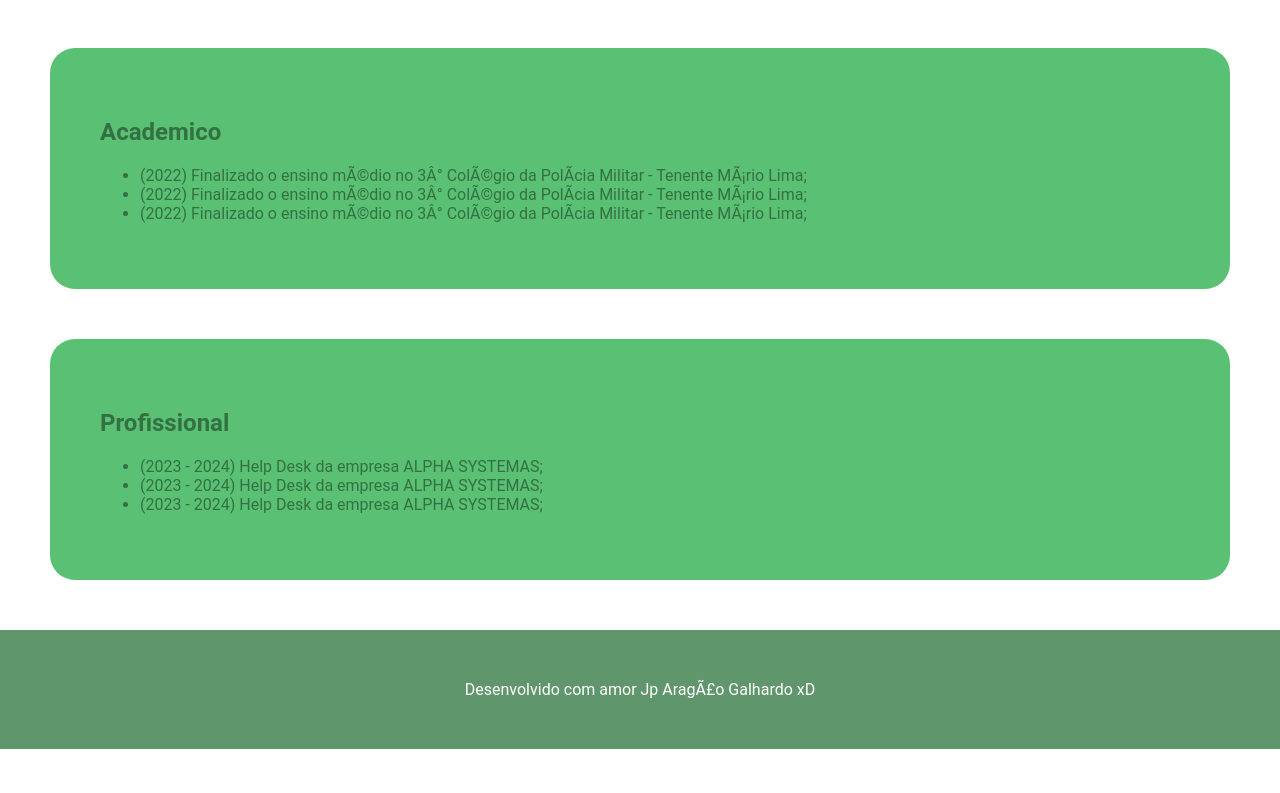
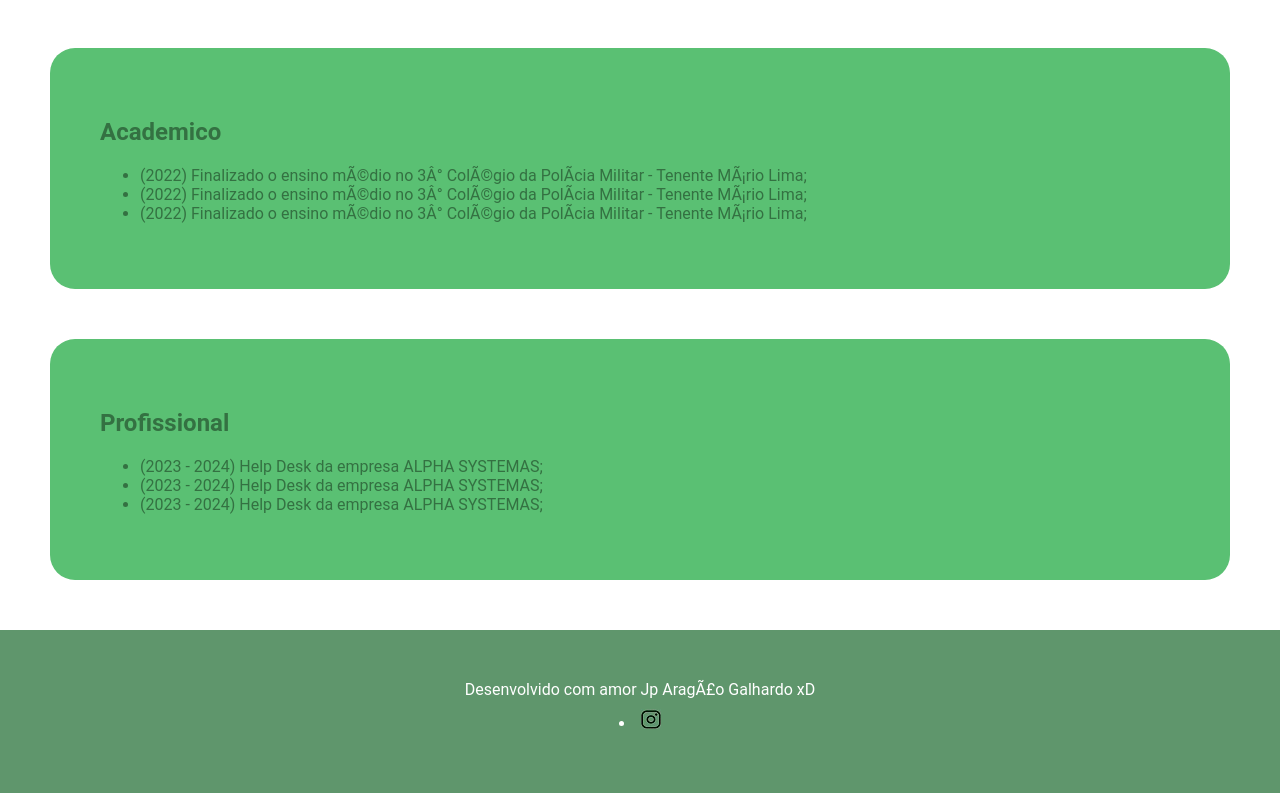
Before and after one commit to J0P3dro/meu_site_pessoal, a plain HTML site: page index.html in a window 1280 px wide. Shown: the part 583-1376 px from the top of the page. Before the commit the page ends 1332 px from the top, so only its background shows below. Drawn offline with Linux system fonts and the light colour scheme.

Commit message:
Icone Instagram

```diff
--- a/css/style.css
+++ b/css/style.css
@@ -55,6 +55,10 @@ footer {
     padding: 50px;
 }
 
+footer li {
+    padding: 10px;
+}
+
 .button{
     border:0;
     color: #ffff;
--- a/index.html
+++ b/index.html
@@ -55,7 +55,12 @@
         </ul>
        </section>
 
-       <footer>Desenvolvido com amor Jp Aragão Galhardo xD</footer>
+       <footer>
+        Desenvolvido com amor Jp Aragão Galhardo xD
+
+        <li><a href="https://instagram.com/j_pedro_aragao/"target="_blank"> <img src="assets/instagram.jpg"></img></a></li>
+       </footer>
+
     </body>
     <script src="script/script.js"></script>
     <script>
```
Also changed, not shown: pages/contato.html (+5 -1 lines), pages/portifólio.html (+5 -1 lines), assets/instagram.jpg (added).
